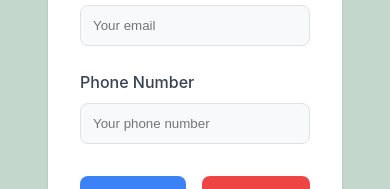
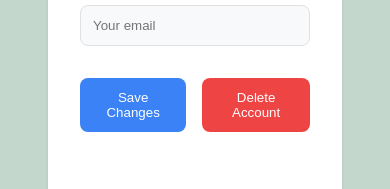
Before and after one commit to ntnu-blackandbrown/clozet, a Vue app in the folder frontend/: page /profile/settings in a window 390 px wide. Shown: the part 807-996 px from the top of the page. Built offline with nearby package versions, Linux system fonts and the light colour scheme; no server answers.

Commit message:
remove phone number field

```diff
--- a/frontend/src/views/profile/MySettingsView.vue
+++ b/frontend/src/views/profile/MySettingsView.vue
@@ -12,7 +12,6 @@ const schema = yup.object({
   lastName: yup.string().required('Last name is required'),
   username: yup.string().required('Username is required'),
   email: yup.string().email('Invalid email').required('Email is required'),
-  phoneNumber: yup.string().matches(/^\+?[\d\s-]+$/, 'Invalid phone number format'),
 })
 
 const { handleSubmit, errors, resetForm, setValues } = useForm({
@@ -24,7 +23,6 @@ const { value: firstName, errorMessage: firstNameError } = useField('firstName')
 const { value: lastName, errorMessage: lastNameError } = useField('lastName')
 const { value: username, errorMessage: usernameError } = useField('username')
 const { value: email, errorMessage: emailError } = useField('email')
-const { value: phoneNumber, errorMessage: phoneNumberError } = useField('phoneNumber')
 
 const isSubmitting = ref(false)
 const statusMessage = ref('')
@@ -49,7 +47,6 @@ const setUserValues = () => {
     lastName: authStore.user.lastName || '',
     username: authStore.user.username || '',
     email: authStore.user.email || '',
-    phoneNumber: authStore.user.phoneNumber || '',
   })
 }
 
@@ -129,13 +126,6 @@ const handleDeleteAccount = async () => {
           <label>Email</label>
           <input type="email" placeholder="Your email" v-model="email" />
           <span class="error" v-if="emailError">{{ emailError }}</span>
-        </div>
-      </div>
-      <div class="phone-field">
-        <div class="form-group">
-          <label>Phone Number</label>
-          <input type="tel" placeholder="Your phone number" v-model="phoneNumber" />
-          <span class="error" v-if="phoneNumberError">{{ phoneNumberError }}</span>
         </div>
       </div>
 
```
